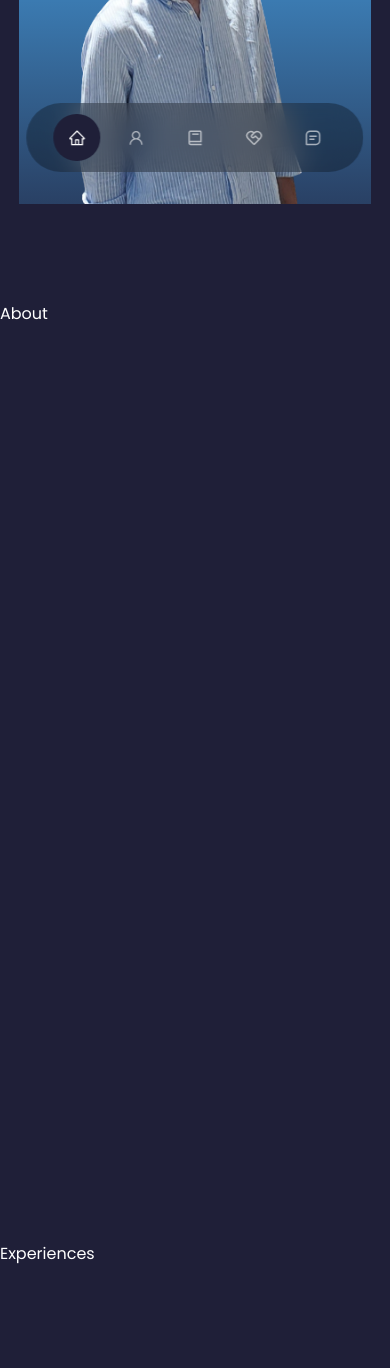
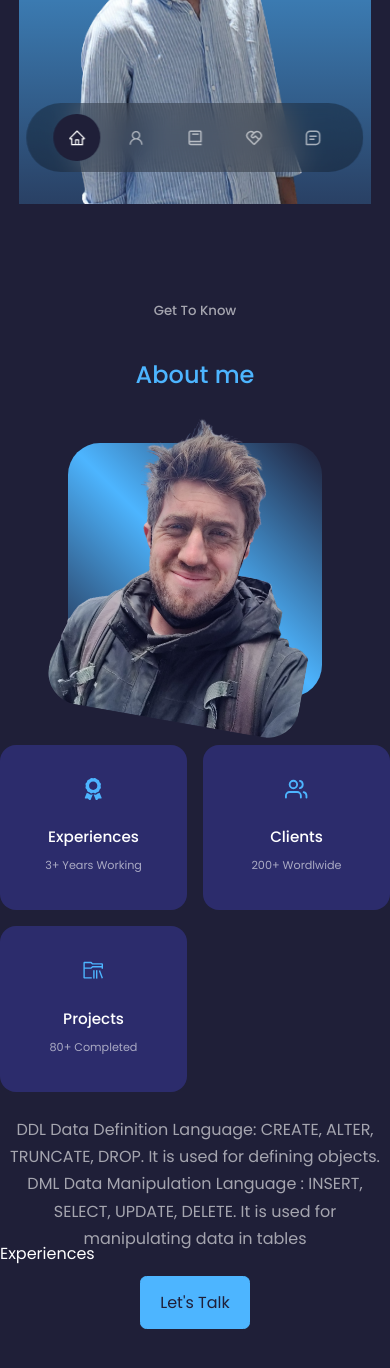
Before and after one commit to JuanjoCervilla/React-Portfolio-Website, a React (Create React App) app: page / in a window 390 px wide. Shown: the part 640-2008 px from the top of the page. Built offline with nearby package versions, Linux system fonts and the light colour scheme.

Commit message:
about finished

```diff
--- a/src/components/about/about.css
+++ b/src/components/about/about.css
@@ -0,0 +1,107 @@
+.about__container{
+    display: grid;
+    grid-template-columns: 35% 50%;
+    gap: 15%;
+}
+
+.about__me {
+    width: 100%;
+    aspect-ratio: 1/1;
+    border-radius: 2rem;
+    background: linear-gradient(45deg, transparent, var(--color-primary), transparent);
+    display: grid;
+    place-items: center;
+}
+
+.about__me-image {
+    border-radius: 2rem;
+    overflow: hidden;
+    transform: rotate(10deg);
+    transition: var(--transition);
+}
+
+.about__me-image:hover{
+    transform: rotate(0);
+}
+
+.about__cards {
+    display: grid;
+    grid-template-columns: repeat(3, 1fr);
+    gap: 1.5rem;
+}
+
+.about__card {
+    background: var(--color-bg-variant);
+    border: 1px solid transparent;
+    border-radius: 1rem;
+    padding: 2rem;
+    text-align: center;
+    transition: var(--transition);
+}
+
+.about__card:hover {
+    background: transparent;
+    border-color: var(--color-primary-variant);
+    cursor: default;
+}
+
+.about__icon {
+    color: var(--color-primary);
+    font-size: 1.4rem;
+    margin-bottom: 1rem;
+}
+
+.about__card h5 {
+    font-size: 0.95rem;
+}
+
+.about__card small {
+    font-size: 0.7rem;
+    color: var(--color-light);
+}
+
+.about__content p {
+    margin: 2rem 0 2.6rem;
+    color: var(--color-light)
+}
+
+
+/* ##################### MEDIA QUERIES (MEDIUM DEVICES) ############ */
+
+@media screen and (max-width: 1024px) {
+    .about__container {
+        grid-template-columns: 1fr;
+        gap: 0;
+    }
+    .about__me {
+        width: 50%;
+        margin:  2rem auto 4rem;
+    }
+    .about__content p {
+        margin: 1rem 0 1.5rem;
+    }
+}
+
+
+/* ##################### MEDIA QUERIES (SMALL DEVICES) ############ */
+
+@media screen and (max-width: 600px) {
+    .about__me {
+        width: 65%;
+        margin:  0 auto 3rem;
+    }
+
+    .about__cards{
+        grid-template-columns: 1fr 1fr;
+        gap: 1rem;
+    }
+
+    .about__content {
+        text-align: center;
+    }
+
+    .about__content p {
+        margin: 1.5rem 0;
+    }
+
+}
--- a/src/components/about/about.jsx
+++ b/src/components/about/about.jsx
@@ -1,9 +1,56 @@
 import React from 'react'
 import './about.css'
+import MEABOUT from '../../assets/me-about.png'
+import {FaAward} from 'react-icons/fa'
+import {FiUsers} from 'react-icons/fi'
+import {VscFolderLibrary} from 'react-icons/vsc'
 
 const About = () => {
   return (
-    <section id='about'> About</section>
+    <section id='about'>
+    <h5>Get To Know</h5>
+    <h2>About me</h2>
+
+    <div className='container about__container'>
+      <div className='about__me'>
+        <div className='about__me-image'>
+          <img src={MEABOUT} alt="About Phot" />
+        </div>
+      </div>
+
+      <div className='about__content'>
+        <div className='about__cards'>
+          <article className='about__card'>
+            <FaAward className='about__icon'/>
+            <h5>Experiences</h5>
+            <small>3+ Years Working</small>
+          </article>
+
+
+          <article className='about__card'>
+            <FiUsers className='about__icon'/>
+            <h5>Clients</h5>
+            <small>200+ Wordlwide</small>
+          </article>
+
+          <article className='about__card'>
+            <VscFolderLibrary className='about__icon'/>
+            <h5>Projects</h5>
+            <small>80+ Completed</small>
+          </article>
+          </div>
+
+        <p>
+        DDL Data Definition Language: CREATE, ALTER, TRUNCATE, DROP. It is used for defining objects. DML Data Manipulation Language : INSERT, SELECT, UPDATE, DELETE.
+        It is used for manipulating data in tables
+        </p>
+
+        <a href="#contact" className='btn btn-primary'>Let's Talk</a>
+      </div>
+    </div>
+
+
+    </section>
   )
 }
 
```
Also changed, not shown: src/assets/me-about.png (added), 1 other file (tests, documents, lock files or other folders).
